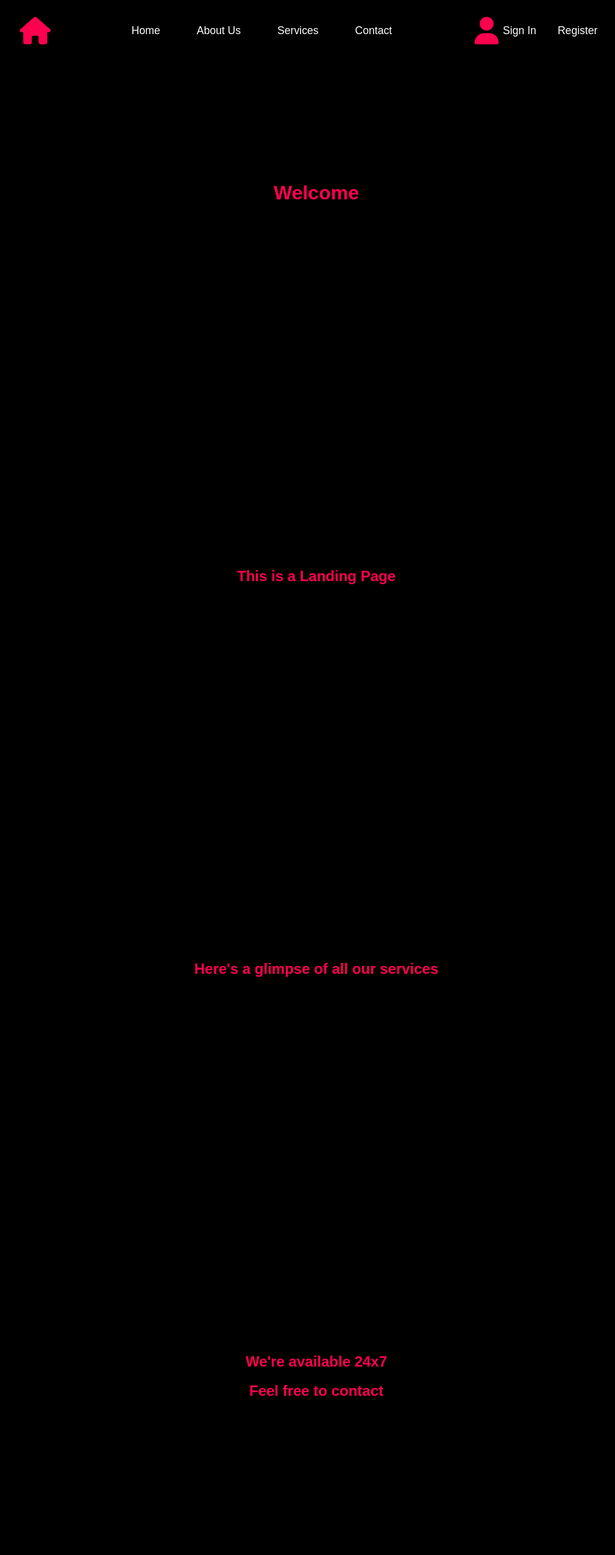
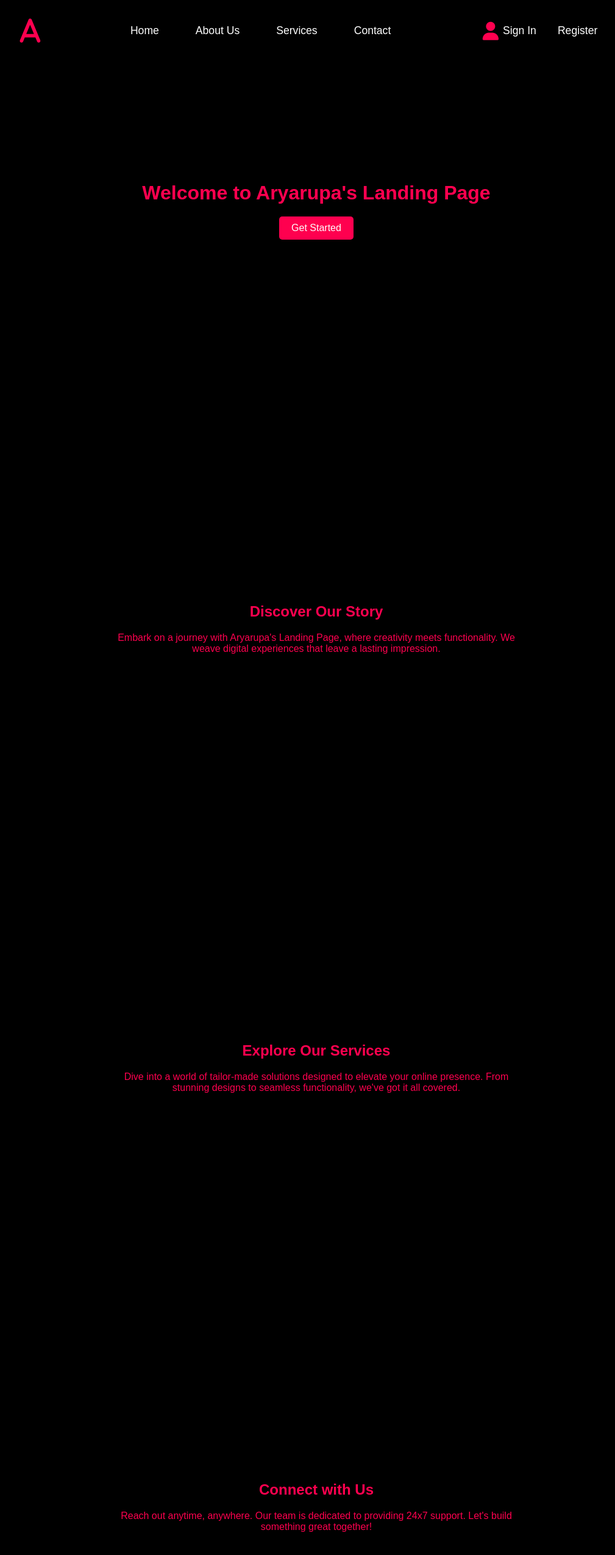
Before and after one commit to aryarupa28/Landing-Page, a plain HTML site: page index.html in a window 1280 px wide. Shown: the top 2550 px of the page at 61% size, without its empty margins (121-1130 px from the left). Drawn offline with Linux system fonts and the light colour scheme.

Commit message:
index.html

```diff
--- a/index.html
+++ b/index.html
@@ -13,7 +13,7 @@
 
 <body>
     <div id="header">
-        <a href="#" class="user"><i class="fa-solid fa-house"></i></a>
+        <a href="#" class="user"><i class="fa-solid fa-a"></i></a>
         <ul class="navbar">
             <li><a href="#HomeInfo" class="active">Home</a></li>
             <li><a href="#AboutInfo">About Us</a></li>
@@ -21,33 +21,40 @@
             <li><a href="#Contact">Contact</a></li>
         </ul>
         <div class="main">
-            <a href="#signin" class="user"><i class="fa-solid fa-user"></i>Sign In</a>
+            <a href="#signin" class="users"><i class="fa-solid fa-user"></i>Sign In</a>
             <a href="#register">Register</a>
-            <div class="bx"><i class="fa-solid fa-bars"></i></div>
         </div>
 
     </div>
 
     <div id="HomeInfo">
-        <h1>Welcome</h1>
+        <h1>Welcome to Aryarupa's Landing Page</h1>
+        <a href="#getStarted" class="btn">Get Started</a>
     </div>
     <div id="AboutInfo">
-        <h2>This is a Landing Page</h2>
+        <h2>Discover Our Story</h2>
+        <p>Embark on a journey with Aryarupa's Landing Page, where creativity meets functionality. We weave digital experiences that leave a lasting impression.</p>
     </div>
+
     <div id="ServiceInfo">
-        <h2>Here's a glimpse of all our services</h2>
+        <h2>Explore Our Services</h2>
+        <p>Dive into a world of tailor-made solutions designed to elevate your online presence. From stunning designs to seamless functionality, we've got it all covered.</p>
     </div>
+
     <div id="Contact">
-        <h2>We're available 24x7</h2>
-        <h2>Feel free to contact</h2>
+        <h2>Connect with Us</h2>
+        <p>Reach out anytime, anywhere. Our team is dedicated to providing 24x7 support. Let's build something great together!</p>
     </div>
+
     <div id="signin">
-        <h2>Log in to access our website</h2>
+        <h2>Login and Unlock the Magic</h2>
+        <p>Step into a personalized experience. Sign in to access exclusive content, exciting features, and a world of possibilities.</p>
     </div>
+
     <div id="register">
-        <h2>Don't have an account? Register</h2>
+        <h2>Join Us and Ignite Innovation</h2>
+        <p>Don't miss out! Register now to become a part of our community. Unleash your creativity and explore endless opportunities.</p>
     </div>
-    <script src="script.js"></script>
 </body>
 
 </html>
```
